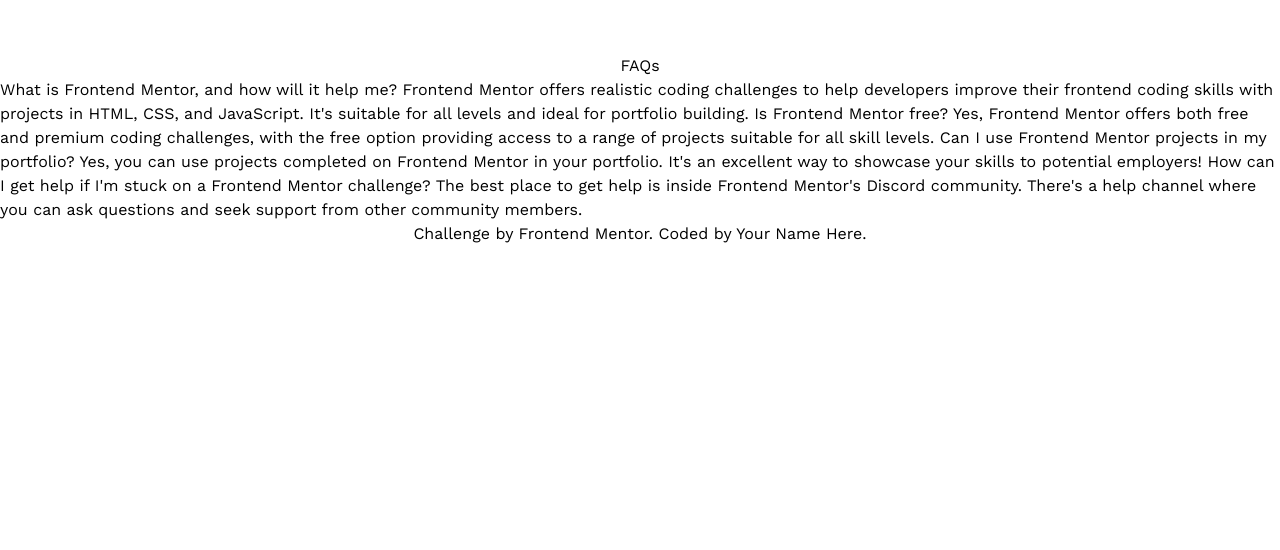
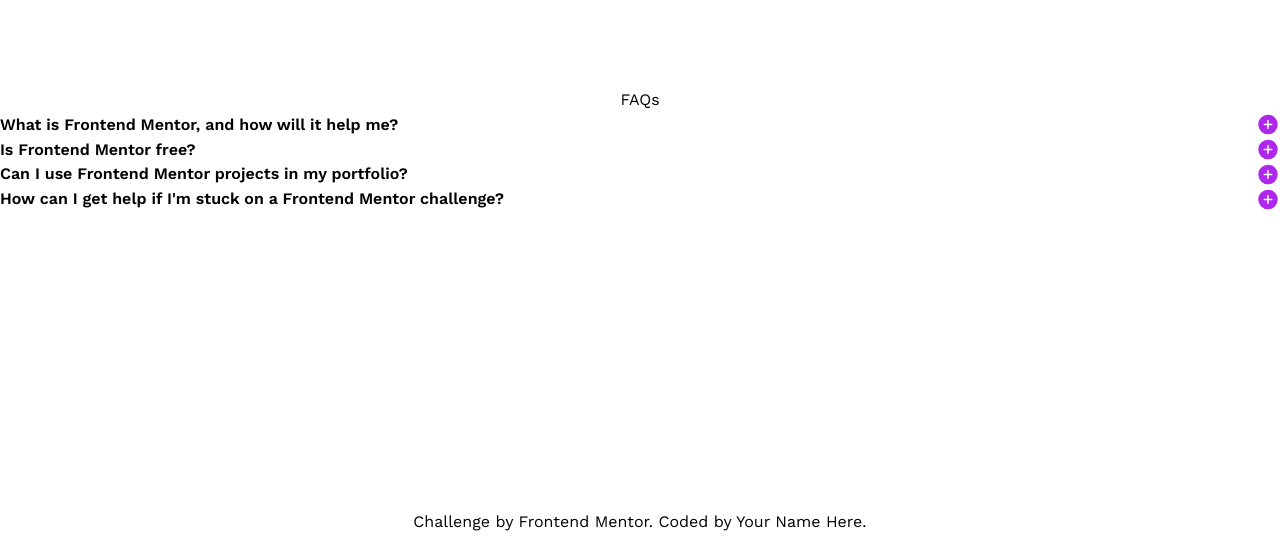
Before and after one commit to jrddp/fm-faq-accordion, a Next.js app: page / in a window 1280 px wide. Shown: the part 250-800 px from the top of the page. Built offline with nearby package versions, Linux system fonts and the light colour scheme.

Commit message:
basic accordion

```diff
--- /dev/null
+++ b/src/app/_components/Accordion.tsx
@@ -0,0 +1,26 @@
+"use client";
+import Image from "next/image";
+import { useState } from "react";
+
+export default function Accordion({
+  title,
+  children,
+}: {
+  title: string;
+  children: React.ReactNode;
+}) {
+  const [isOpen, setIsOpen] = useState(false);
+
+  return (
+    <div className="w-full">
+      <div
+        className="flex items-center justify-between w-full group"
+        onClick={() => setIsOpen(open => !open)}
+      >
+        <h2 className="font-semibold group-hover:text-purple">{title}</h2>
+        <Image src="/images/icon-plus.svg" alt="Plus icon" width={24} height={24} />
+      </div>
+      {isOpen && <div>{children}</div>}
+    </div>
+  );
+}
--- a/src/app/page.tsx
+++ b/src/app/page.tsx
@@ -1,36 +1,60 @@
+import Accordion from "@components/Accordion";
+
 export default function Home() {
+  type Question = {
+    question: string;
+    answer: string;
+  };
+
+  const questions: Question[] = [
+    {
+      question: "What is Frontend Mentor, and how will it help me?",
+      answer:
+        "Frontend Mentor offers realistic coding challenges to help developers improve their frontend coding skills with projects in HTML, CSS, and JavaScript. It's suitable for all levels and ideal for portfolio building.",
+    },
+    {
+      question: "Is Frontend Mentor free?",
+      answer:
+        "Yes, Frontend Mentor offers both free and premium coding challenges, with the free option providing access to a range of projects suitable for all skill levels.",
+    },
+    {
+      question: "Can I use Frontend Mentor projects in my portfolio?",
+      answer:
+        "Yes, you can use projects completed on Frontend Mentor in your portfolio. It's an excellent way to showcase your skills to potential employers!",
+    },
+    {
+      question: "How can I get help if I'm stuck on a Frontend Mentor challenge?",
+      answer:
+        "The best place to get help is inside Frontend Mentor's Discord community. There's a help channel where you can ask questions and seek support from other community members.",
+    },
+  ];
+
   return (
-    <main className="flex flex-col items-center justify-center min-h-dvh">
-  <h1>
-    FAQs
-  </h1>
+    <>
+      <main className="flex flex-col items-center justify-center min-h-dvh">
+        <h1>FAQs</h1>
 
-What is Frontend Mentor, and how will it help me?
-
-Frontend Mentor offers realistic coding challenges to help developers improve their
-frontend coding skills with projects in HTML, CSS, and JavaScript. It's suitable for
-all levels and ideal for portfolio building.
-
-Is Frontend Mentor free?
-
-Yes, Frontend Mentor offers both free and premium coding challenges, with the free
-option providing access to a range of projects suitable for all skill levels.
-
-Can I use Frontend Mentor projects in my portfolio?
-
-Yes, you can use projects completed on Frontend Mentor in your portfolio. It's an excellent
-way to showcase your skills to potential employers!
-
-How can I get help if I'm stuck on a Frontend Mentor challenge?
-
-The best place to get help is inside Frontend Mentor's Discord community. There's a help
-channel where you can ask questions and seek support from other community members.
-
-
-<div>
-  Challenge by <a href="https://www.frontendmentor.io?ref=challenge" target="_blank">Frontend Mentor</a>.
-  Coded by <a href="#">Your Name Here</a>.
-</div>
-    </main>
+        {questions.map(({ question, answer }) => (
+          <Accordion key={question} title={question}>
+            <p>{answer}</p>
+          </Accordion>
+        ))}
+      </main>
+      <footer className="absolute w-full text-center bottom-4">
+        Challenge by{" "}
+        <a
+          className="hover:underline"
+          href="https://www.frontendmentor.io?ref=challenge"
+          target="_blank"
+        >
+          Frontend Mentor
+        </a>
+        . Coded by{" "}
+        <a className="hover:underline" href="#">
+          Your Name Here
+        </a>
+        .
+      </footer>
+    </>
   );
 }
--- a/tailwind.config.ts
+++ b/tailwind.config.ts
@@ -13,6 +13,7 @@
         "light-pink": "hsl(275, 100%, 97%)",
         "grayish-purple": "hsl(292, 16%, 49%)",
         "dark-purple": "hsl(292, 42%, 14%)",
+        "purple": "hsl(281, 83%, 54%)",
       },
       fontSize: {
         base: "20px",
```
